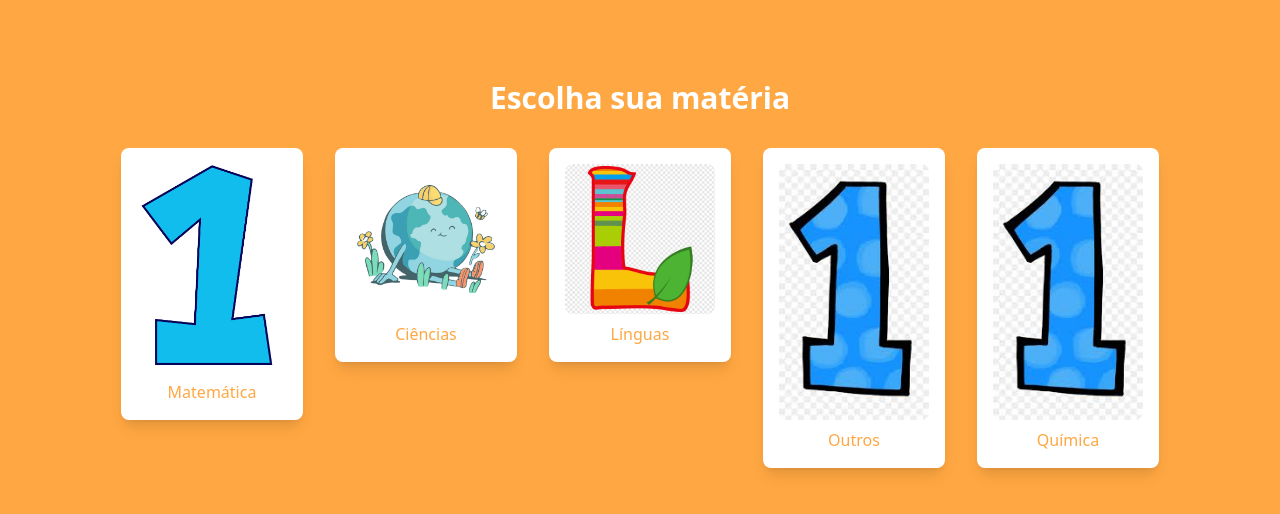
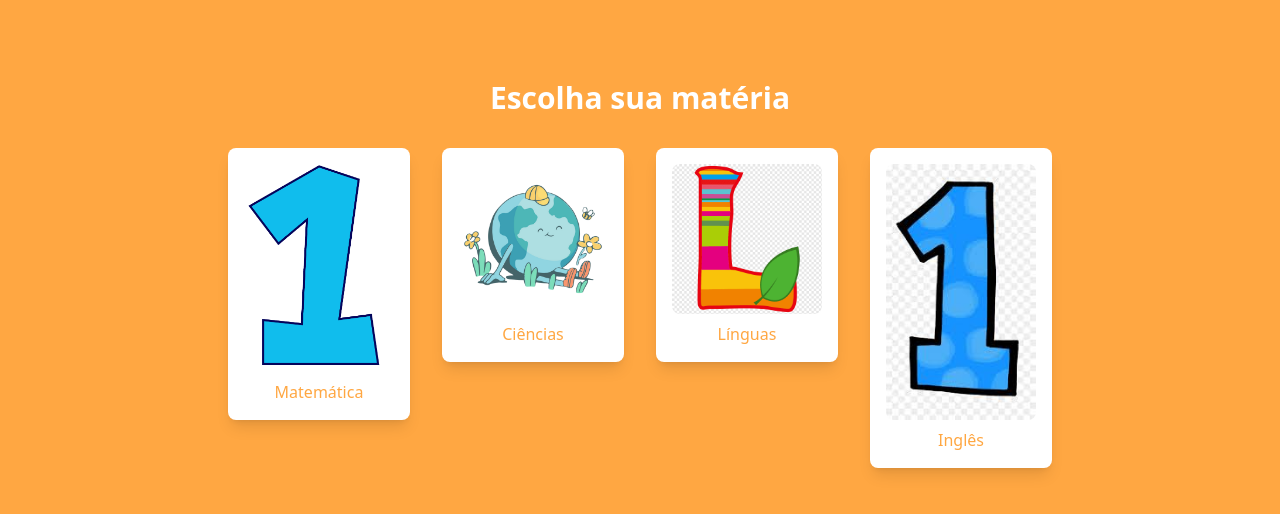
Before and after one commit to jzpacheco/projeto-integrador-satc, a Next.js app: page /home in a window 1280 px wide. Shown: the top 514 px of the page. Built offline with nearby package versions, Linux system fonts and the light colour scheme.

Commit message:
Update home.tsx

```diff
--- a/src/pages/home.tsx
+++ b/src/pages/home.tsx
@@ -54,10 +54,10 @@ const Home: React.FC = () => {
               height={150}
               className="rounded-lg"
             />
-            <span className="block text-[#ffa742] mt-2">Outros</span>
+            <span className="block text-[#ffa742] mt-2">Inglês</span>
           </button>
         </Link>
-        <Link href="/materias/quimica" passHref>
+        {/* <Link href="/materias/quimica" passHref>
           <button className="m-4 p-4 bg-white rounded-lg shadow-lg hover:shadow-xl hover:scale-105 transition duration-300">
             <Image
               src="/images/imagem.jpg"
@@ -68,7 +68,7 @@ const Home: React.FC = () => {
             />
             <span className="block text-[#ffa742] mt-2">Química</span>
           </button>
-        </Link>
+        </Link> */}
       </div>
     </div>
   );
```
